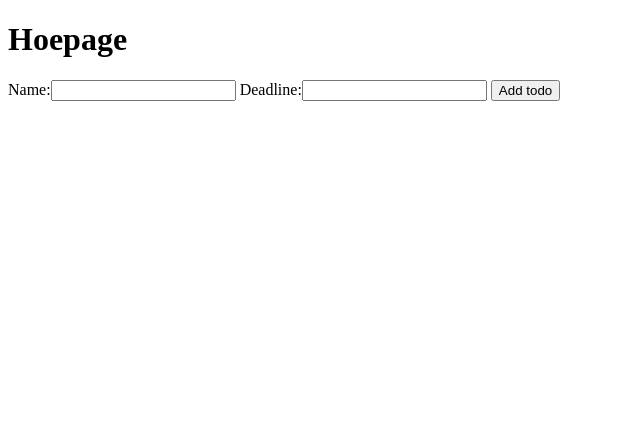
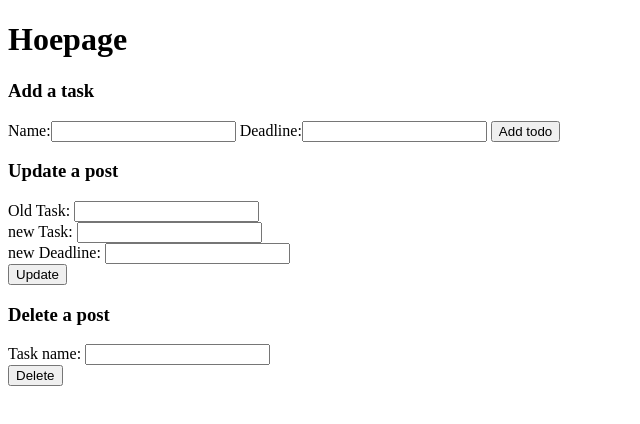
Before and after one commit to AnshSharmaa/Todo-Node, a website: page public/home.html in a window 1280 px wide. Shown: the whole page, without its empty margins (0-640 px from the left). Drawn offline with Linux system fonts and the light colour scheme.

Commit message:
update and delete

```diff
--- a/public/home.html
+++ b/public/home.html
@@ -1,17 +1,36 @@
 <!DOCTYPE html>
 <html lang="en">
+
 <head>
     <meta charset="UTF-8">
     <meta http-equiv="X-UA-Compatible" content="IE=edge">
     <meta name="viewport" content="width=device-width, initial-scale=1.0">
     <title>Document</title>
 </head>
+
 <body>
     <h1>Hoepage</h1>
-    <form action="http://localhost:3000/addpost" method='POST'>
-        <label>Name:</label><input type="text" name="name" id="name">
-        <label>Deadline:</label><input type="text" name="dedline" id="dedline">
+    <h3>Add a task</h3>
+    <form action='http://localhost:3000/addpost' method='POST'>
+        <label>Name:</label><input type="text" name="name" id="name" required>
+        <label>Deadline:</label><input type="text" name="dedline" id="dedline" required>
         <input type="submit" value="Add todo">
     </form>
+
+    <h3>Update a post</h3>
+    <form action='http://localhost:3000/update' method='POST'>
+        Old Task: <input type='text' name='oname' required><br>
+        new Task: <input type='text' name='name' required><br>
+        new Deadline: <input type='text' name='dedline' required><br>
+        <input type="submit" value="Update">
+    </form>
+
+    <h3>Delete a post</h3>
+    <form action='http://localhost:3000/delete' method='POST'>
+        Task name: <input type='text' name='oname' required><br>
+        <input type="submit" value="Delete">
+    </form>
+
 </body>
+
 </html>
```
Also changed, not shown: index.js (+36 -1 lines).
